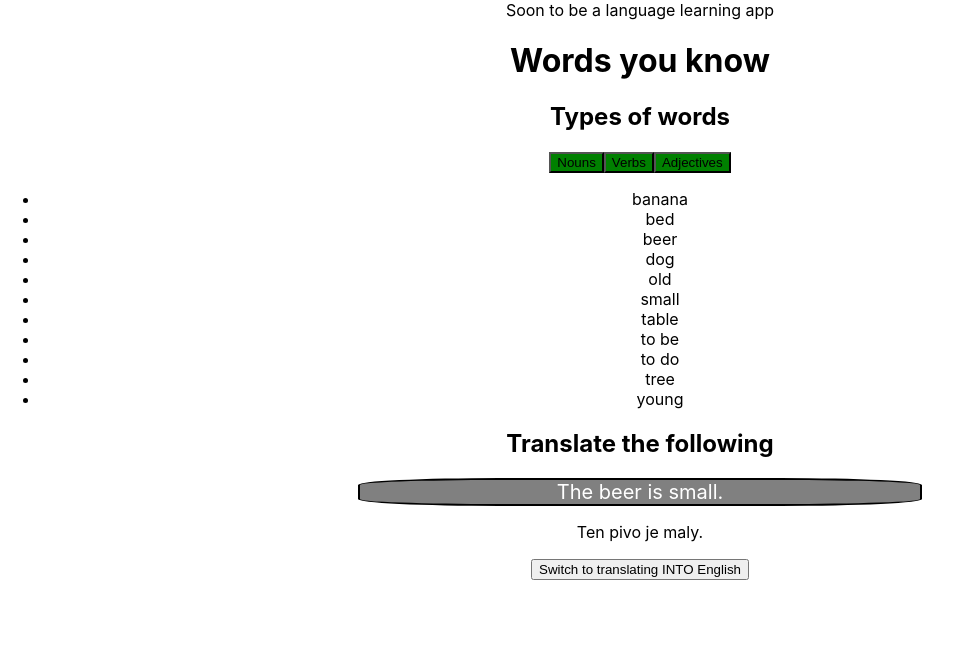
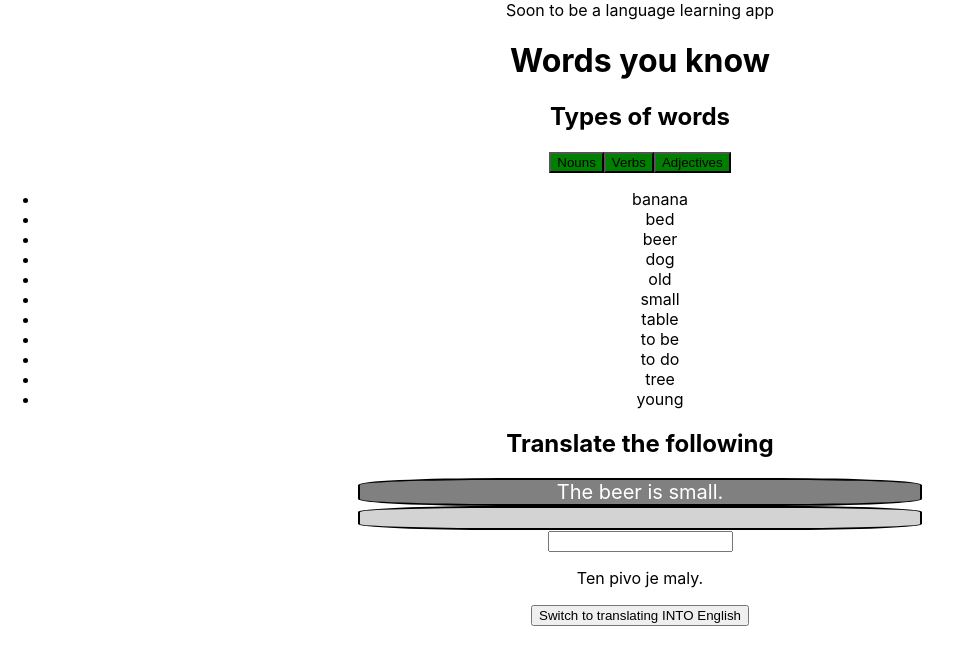
Before and after one commit to tommcandrew/Word-Box, a React (Create React App) app: page / in a window 1280 px wide. Shown: the top 664 px of the page, without its empty margins (0-962 px from the left). Built offline with nearby package versions, Linux system fonts and the light colour scheme.

Commit message:
enable marking of user answer

```diff
--- a/src/App.js
+++ b/src/App.js
@@ -8,7 +8,8 @@ class App extends React.Component {
   state = {
     knownWords : wordList,
     typesToShow : ['Nouns', 'Verbs', 'Adjectives'],
-    translationMode : 'fromEng'
+    translationMode : 'fromEng',
+    userAnswer: ''
   }
 
   changeToShow = (category) => {
@@ -27,6 +28,10 @@ class App extends React.Component {
     this.setState({translationMode: newMode})
   }
 
+  ChangeAnswerHandler = (event) => {
+    this.setState({userAnswer:event.target.value})
+  }
+
   render() {
 
     return (
@@ -42,6 +47,8 @@ class App extends React.Component {
           words={this.state.knownWords}
           transMode={this.state.translationMode}
           switchModeClick={this.switchModeHandler}
+          userAns={this.state.userAnswer}
+          changeAns={this.ChangeAnswerHandler}
         />
       </div>
     );
--- a/src/Components/TestPage.css
+++ b/src/Components/TestPage.css
@@ -12,3 +12,19 @@
     border: 2px solid black;
     border-radius: 25%;
 }
+
+#answer {
+    background: lightgray;
+    font-size: 20px;
+    margin: auto;
+    width: 70vmin;
+    border: 2px solid black;
+    border-radius: 25%;
+}
+
+.goodWord {
+    color:green;
+}
+.badWord {
+    color:red;
+}
--- a/src/Components/TestPage.js
+++ b/src/Components/TestPage.js
@@ -23,6 +23,8 @@ const rndAdj = (arr, gender) => {
     return {english:arr[i].english, foreign:arr[i].foreign[gender]}
 }
 
+
+
 const TestPage = (props) => {
   var noun1 = rndNoun(props.words.nouns);
   //currently no use for verb in sentence
@@ -42,11 +44,22 @@ const TestPage = (props) => {
         buttonRole = 'Switch to translating FROM English';
   }
 
+  var answerWords = answerSentence.toLowerCase().split(' ');
+  var markedAns = props.userAns.split(' ').map((x, i) => {
+      if (x.toLowerCase() === answerWords[i]) {
+          return <span className='goodWord' key={i}>{x+' '}</span>
+      }
+      return <span className='badWord' key={i}>{x+' '}</span>
+  }) || <p>give an answer</p>
 
+  console.log(markedAns)
   return (
       <div id='testpage'>
         <h2>Translate the following</h2>
         <p id='question'>{questionSentence}</p>
+        <div id='answer'><p>{markedAns}</p></div>
+        <input type='text' value={props.userAns} onChange={props.changeAns} />
+        <p>{props.userAns}</p>
         <p>{answerSentence}</p>
         <button onClick={props.switchModeClick}>{buttonRole}</button>
       </div>
```
